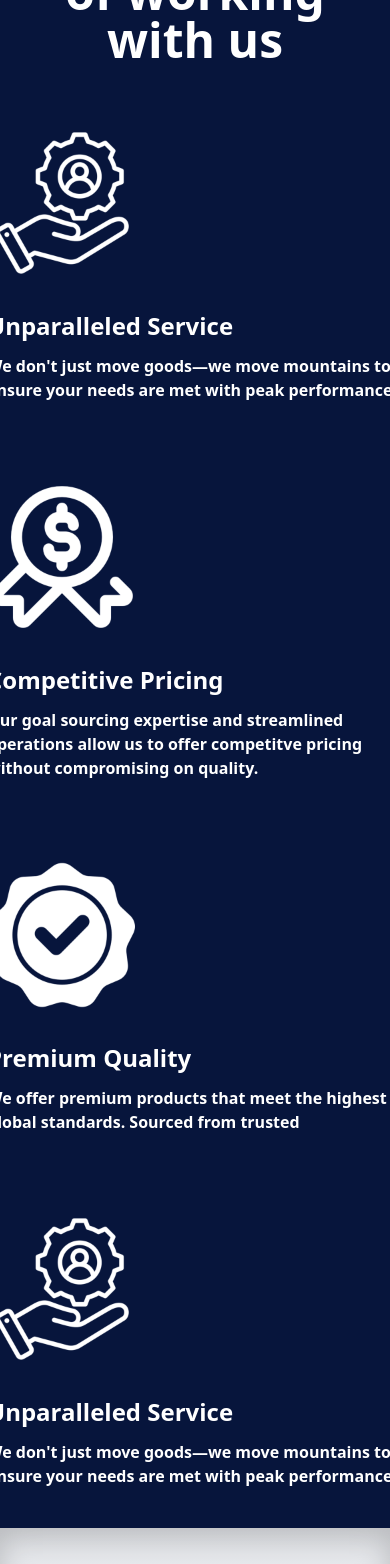
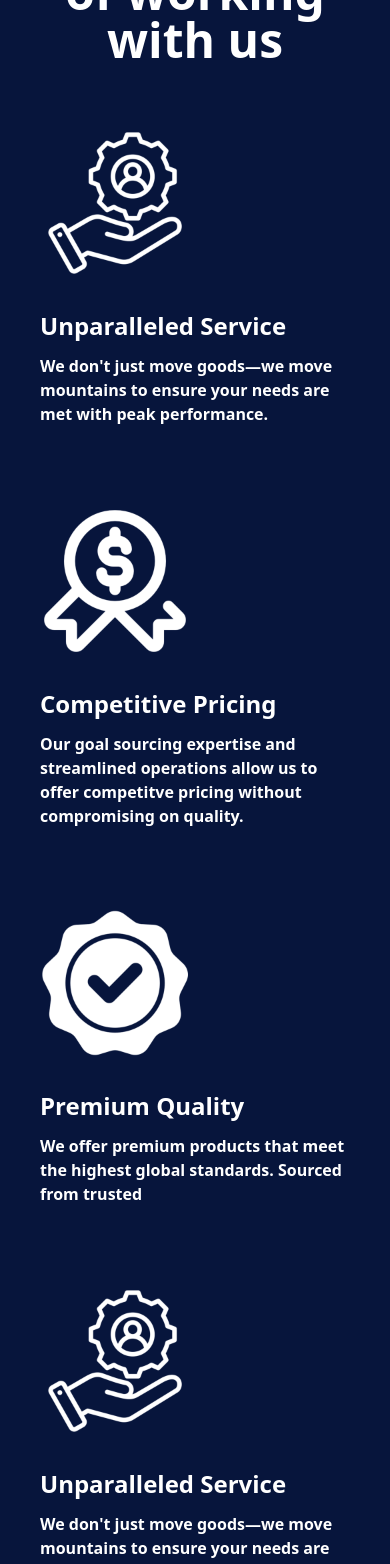
Before and after one commit to iamjusSawSoe/silvermountain, a Next.js app: page / in a window 390 px wide. Shown: the part 940-2504 px from the top of the page. Built offline with nearby package versions, Linux system fonts and the light colour scheme.

Commit message:
responsive changes

```diff
--- a/app/page.js
+++ b/app/page.js
@@ -19,11 +19,11 @@ export default function Home() {
           transition={{ duration: 1, ease: "easeOut" }}
           viewport={{ once: true }}
         >
-          <div className="grid items-center justify-center xl:grid-cols-2 gap-x-10 gap-y-20">
-            <div className="flex flex-col-reverse md:flex-row w-full gap-8 xl:gap-16 items-start md:items-center">
+          <div className="grid w-full items-center justify-center grid-cols-1 xl:grid-cols-2 gap-x-10 gap-y-20">
+            <div className="flex flex-col-reverse md:flex-row w-full gap-8 xl:gap-16 justify-center xl:justify-normal items-start md:items-center">
               <div className="flex flex-col gap-3">
                 <h4 className="text-2xl font-bold">Unparalleled Service</h4>
-                <p className="w-[26rem] font-semibold">
+                <p className="w-auto md:w-[26rem] font-semibold">
                   We don&apos;t just move goods—we move mountains to ensure your
                   needs are met with peak performance.
                 </p>
@@ -36,10 +36,10 @@ export default function Home() {
               />
             </div>
 
-            <div className="flex flex-col-reverse md:flex-row w-full gap-8 xl:gap-16 items-start md:items-center">
+            <div className="flex flex-col-reverse md:flex-row w-full gap-8 xl:gap-16 justify-center xl:justify-normal items-start md:items-center">
               <div className="flex flex-col gap-3">
                 <h4 className="text-2xl font-bold">Competitive Pricing</h4>
-                <p className="w-[26rem] font-semibold">
+                <p className="w-auto md:w-[26rem] font-semibold">
                   Our goal sourcing expertise and streamlined operations allow
                   us to offer competitve pricing without compromising on
                   quality.
@@ -53,10 +53,10 @@ export default function Home() {
               />
             </div>
 
-            <div className="flex flex-col-reverse md:flex-row w-full gap-8  xl:gap-16 items-start md:items-center">
+            <div className="flex flex-col-reverse md:flex-row w-full gap-8  xl:gap-16 justify-center xl:justify-normal items-start md:items-center">
               <div className="flex flex-col gap-3">
                 <h4 className="text-2xl font-bold">Premium Quality</h4>
-                <p className="w-[26rem] font-semibold">
+                <p className="w-auto md:w-[26rem] font-semibold">
                   We offer premium products that meet the highest global
                   standards. Sourced from trusted
                 </p>
@@ -69,10 +69,10 @@ export default function Home() {
               />
             </div>
 
-            <div className="flex flex-col-reverse md:flex-row w-full gap-8 xl:gap-16 items-start md:items-center">
+            <div className="flex flex-col-reverse md:flex-row w-full gap-8 xl:gap-16 justify-center xl:justify-normal items-start md:items-center">
               <div className="flex flex-col gap-3">
                 <h4 className="text-2xl font-bold">Unparalleled Service</h4>
-                <p className="w-[26rem] font-semibold">
+                <p className="w-auto md:w-[26rem] font-semibold">
                   We don&apos;t just move goods—we move mountains to ensure your
                   needs are met with peak performance.
                 </p>
```
